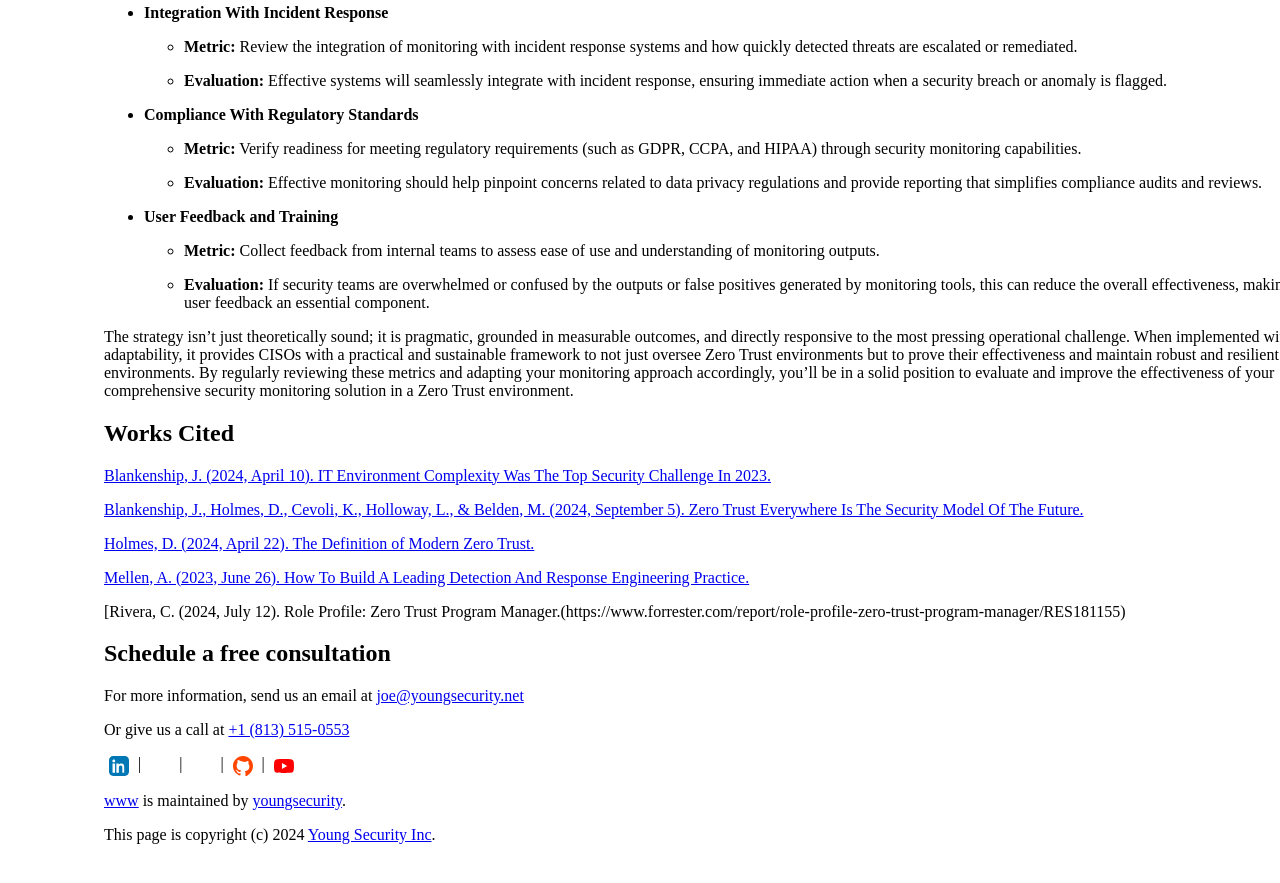
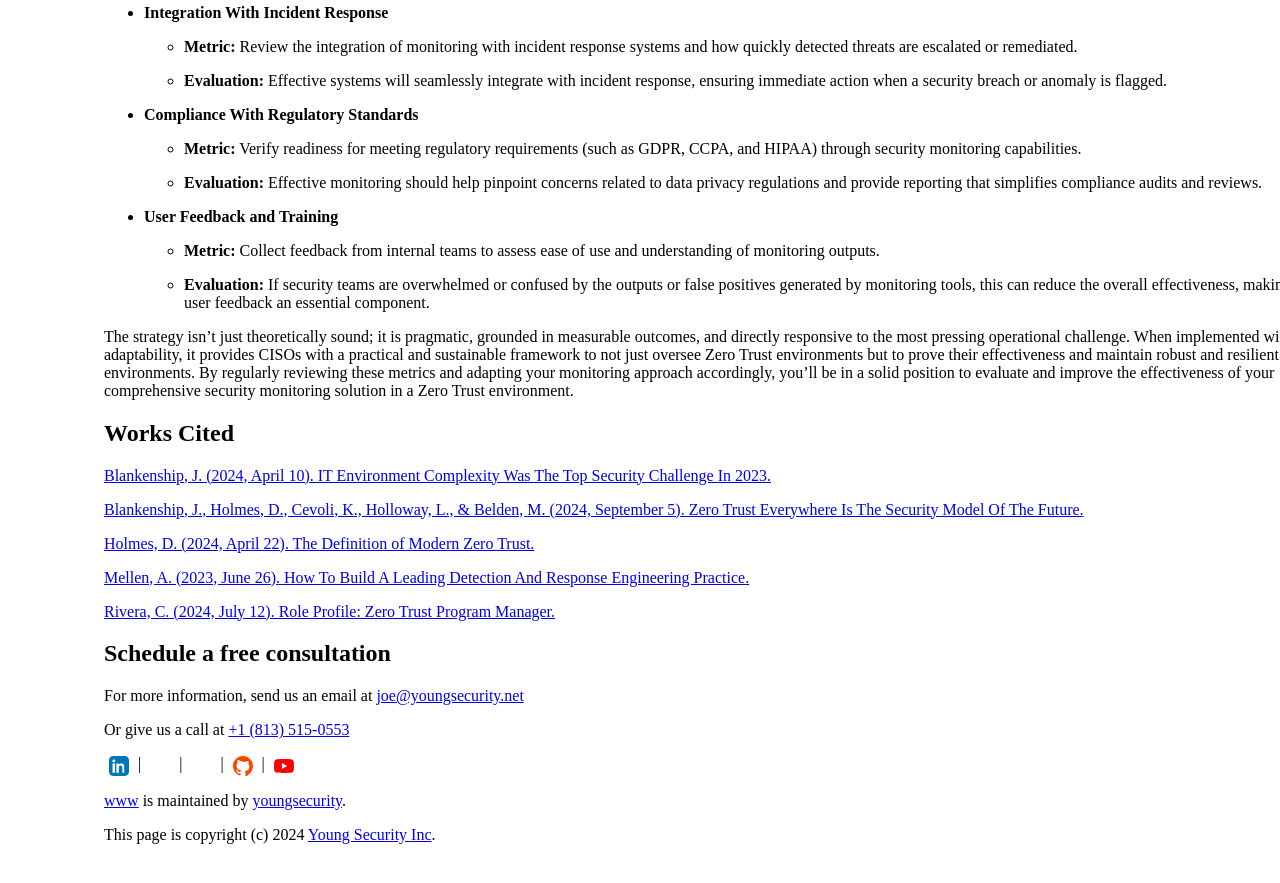
Before and after one commit to youngsecurity/www, a Jekyll site: the page built from _posts/2025-03-29-challenges-for-security-and-risk-leaders.md, in a window 1280 px wide and 900 px high, scrolled down 2551 px. Shown: the top 883 px of the window. Built offline with Jekyll 4.4.1, drawn with Linux system fonts in a browser that asks for light colours; comment, search, counter and statistics services are not loaded.

Commit message:
Fix formatting of citation link in blog post on security and risk leadership

```diff
--- a/_posts/2025-03-29-challenges-for-security-and-risk-leaders.md
+++ b/_posts/2025-03-29-challenges-for-security-and-risk-leaders.md
@@ -112,4 +112,4 @@ The strategy isn't just theoretically sound; it is pragmatic, grounded in measur
 
 [Mellen, A. (2023, June 26). How To Build A Leading Detection And Response Engineering Practice.](https://www.forrester.com/report/how-to-build-a-leading-detection-and-response-engineering-practice/RES179458)
 
-[Rivera, C. (2024, July 12). Role Profile: Zero Trust Program Manager.(https://www.forrester.com/report/role-profile-zero-trust-program-manager/RES181155)
+[Rivera, C. (2024, July 12). Role Profile: Zero Trust Program Manager.](https://www.forrester.com/report/role-profile-zero-trust-program-manager/RES181155)
```
